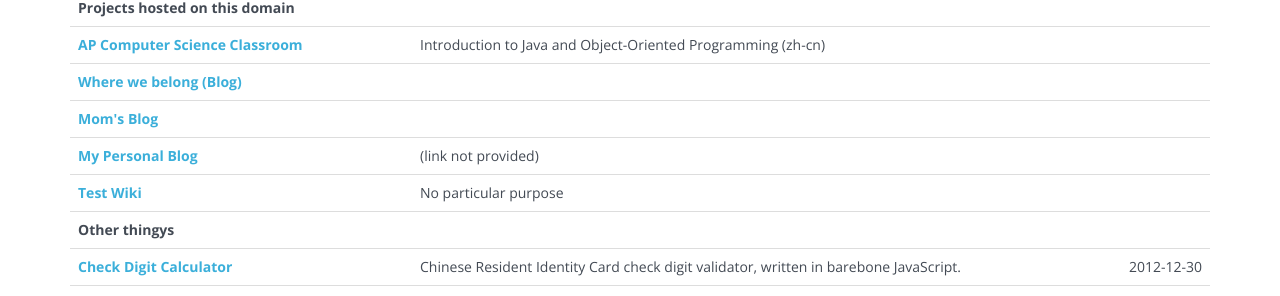
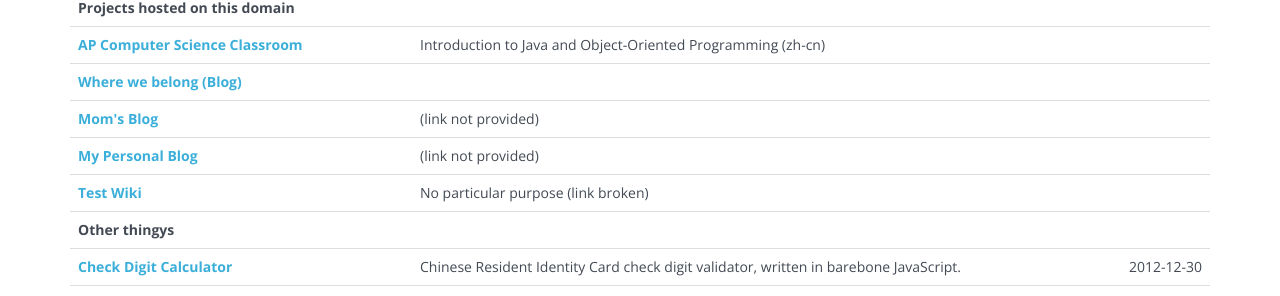
Before and after one commit to franklsf95/franklsf.org, a Jekyll site: the page built from index.html, in a window 1280 px wide. Shown: the part 827-1123 px from the top of the page. Built offline with Jekyll 4.4.1, drawn with Linux system fonts in a browser that asks for light colours; nearby versions of some CDN libraries.

Commit message:
Removed unintended links

```diff
--- a/_data/projects.yml
+++ b/_data/projects.yml
@@ -24,15 +24,15 @@
     - url: //blog.franklsf.org/
       name: Where we belong (Blog)
       description:
-    - url: //guoguohy.franklsf.org/
+    - url:
       name: Mom's Blog
-      description:
+      description: (link not provided)
     - url:
       name: My Personal Blog
       description: (link not provided)
     - url: //wiki.franklsf.org/
       name: Test Wiki
-      description: No particular purpose
+      description: No particular purpose (link broken)
 - name: Other thingys
   entries:
     - url: /id
```
